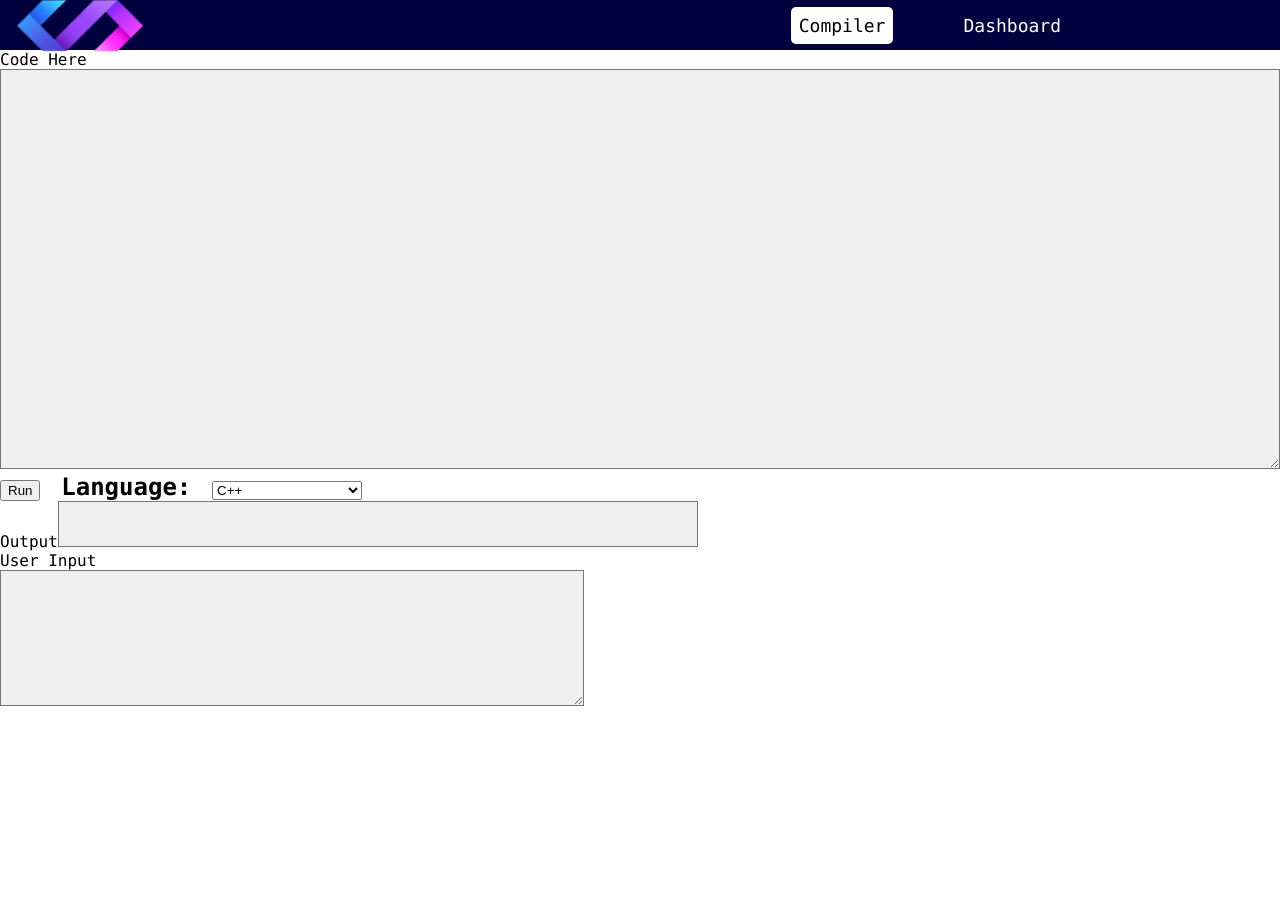
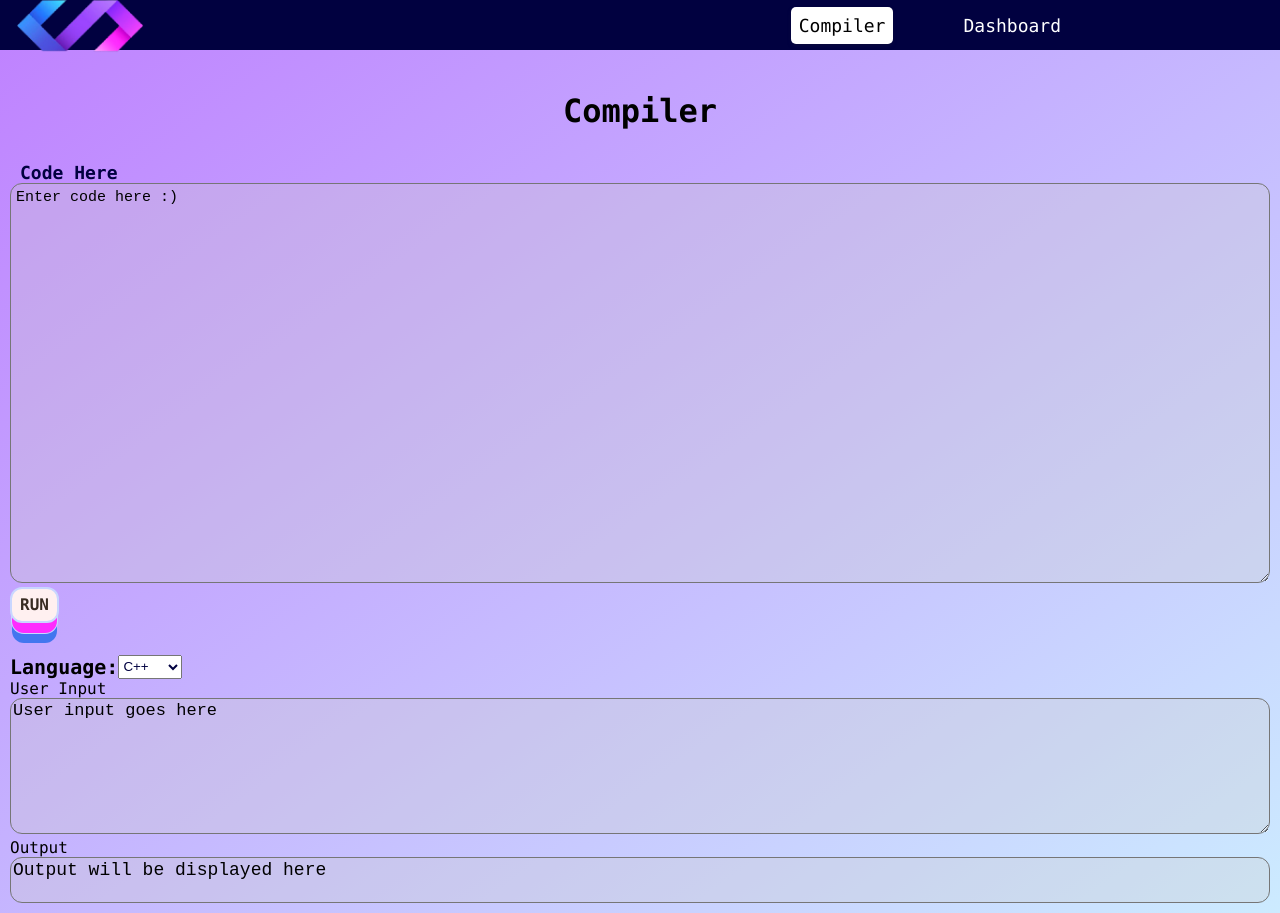
Before and after one commit to opencodeiiita/Geek-Editor-Frontend, a React (Create React App) app: page /compiler in a window 1280 px wide. Before the commit the page ends 800 px from the top, so only its background shows below. Built offline with nearby package versions, Linux system fonts and the light colour scheme.

Commit message:
Styled Compiler component

```diff
--- a/package.json
+++ b/package.json
@@ -8,6 +8,7 @@
     "@testing-library/jest-dom": "^5.14.1",
     "@testing-library/react": "^11.2.7",
     "@testing-library/user-event": "^12.8.3",
+    "antd": "^4.16.13",
     "axios": "^0.21.4",
     "fetch": "^1.1.0",
     "prismjs": "^1.25.0",
--- a/src/Compiler/Compiler.css
+++ b/src/Compiler/Compiler.css
@@ -1,8 +1,36 @@
+* {
+    --compiler-page-background: linear-gradient(to top left, #ccebff, #bf80ff);
+}
+body {
+    background: var(--compiler-page-background);
+    /* display: flex; */
+    /* align-items: center; */
+}
+.compiler-bg {
+    margin: 10px;
+    /* background-color: var(--compiler-page-background); */
+}
+.compiler-bg > h1 {
+    text-align: center;
+    padding: 1em;
+}
+.inputHeading {
+    color: #010140;
+    font-size: large;
+    font-weight: bold;
+    padding: 10px;
+}
+.chooseLanguage {
+    font-size: 20px;
+    /* display: flex; */
+}
+.languageSelector {
+    display: flex;
+    padding-top: 2em;
+}
 .language {
-	display: inline;
-}
-.heading {
-	font-size: 20px;
+    padding: none;
+    color: #010140;
 }
 #source {
     width: 100% !important;
@@ -10,6 +38,14 @@
     height: 50vh;
     font-size: 15px;
     resize: vertical;
+    outline: none;
+    font-family: monospace;
+    color: #ccc;
+    border-radius: 12px;
+    padding: 5px;
+}
+#source::placeholder {
+    color: #000;
 }
 #input {
     background: #cccccc52;
@@ -17,16 +53,89 @@
     height: 17vh;
     resize: vertical;
     font-size: 17px;
+    border-radius: 12px;
+    width: 100%;
+    outline: none;
+}
+#input::placeholder {
+    color: #000;
+}
 
+.user-input {
+    /* background: var(--compiler-page-background); */
+    width: 100%;
 }
+
 #output {
+    display: flex;
     background: #cccccc52;
+    color: #fff;
     width: 50%;
     height: 100%;
     font-size: 18px;
     right: 0;
     resize: none;
+    border-radius: 12px;
+    width: 100%;
+    outline: none;
 }
-.language {
-	width: 150px;
+#output::placeholder {
+    color: #000;
 }
+
+button {
+    position: relative;
+    display: inline-block;
+    cursor: pointer;
+    outline: none;
+    border: 0;
+    vertical-align: middle;
+    text-decoration: none;
+    font-size: inherit;
+    font-family: inherit;
+}
+button.button-run {
+    font-weight: 600;
+    color: #382b22;
+    text-transform: uppercase;
+    padding: 0.4em 0.5em;
+    background: #fff0f0;
+    border: 2px solid #c9d6ff;
+    border-radius: 0.75em;
+    transform-style: preserve-3d;
+    transition: transform 150ms cubic-bezier(0, 0, 0.58, 1),
+        background 150ms cubic-bezier(0, 0, 0.58, 1);
+}
+button.button-run::before {
+    position: absolute;
+    content: "";
+    width: 100%;
+    height: 100%;
+    top: 0;
+    left: 0;
+    right: 0;
+    bottom: 0;
+    background: #fe2bfe;
+    border-radius: inherit;
+    box-shadow: 0 0 0 1px #c9d6ff, 0 0.625em 0 0 #4376ef;
+    transform: translate3d(0, 0.75em, -1em);
+    transition: transform 150ms cubic-bezier(0, 0, 0.58, 1),
+        box-shadow 150ms cubic-bezier(0, 0, 0.58, 1);
+}
+button.button-run:hover {
+    background: #8528fc;
+    transform: translate(0, 0.25em);
+}
+button.button-run:hover::before {
+    box-shadow: 0 0 0 1px #c9d6ff, 0 0.5em 0 0 #4376ef;
+    transform: translate3d(0, 0.5em, -1em);
+}
+button.button-run:active {
+    background: #8528fc;
+    transform: translate(0em, 0.75em);
+    color: #ccc;
+}
+button.button-run:active::before {
+    box-shadow: 0 0 0 1px #c9d6ff, 0 0 #4376ef;
+    transform: translate3d(0, 0, -1em);
+}
--- a/src/Compiler/Compiler.js
+++ b/src/Compiler/Compiler.js
@@ -1,7 +1,8 @@
 import React, { Component } from "react";
 import "./Compiler.css";
-import Navbar from "../Components/Navbar"
-require('dotenv').config()
+import Navbar from "../Components/Navbar";
+
+require("dotenv").config();
 
 export default class Compiler extends Component {
     constructor(props) {
@@ -16,9 +17,6 @@ export default class Compiler extends Component {
 
     /* 1.Write Code here for taking value of input, language_id, user_input from local storage*/
 
-
-
-
     submit = async (e) => {
         e.preventDefault();
         let outputText = document.getElementById("output");
@@ -26,15 +24,10 @@ export default class Compiler extends Component {
         outputText.innerHTML += "Creating Submission ...\n";
         /* 2. Write Code for creating submission here */
 
-
-
         outputText.innerHTML += "Submission Created ...\n";
         /* 3. Write Code for getting a submission here */
 
-
-
         /* 4. Write Code for getting errors or displaying submissison here */
-
     };
 
     render() {
@@ -42,12 +35,11 @@ export default class Compiler extends Component {
             <>
                 <Navbar />
 
-				<div className="">
-					<div className="">
+                <div className="compiler-bg">
+                    <h1>Compiler</h1>
+                    <div className="hmm">
                         <label htmlFor="solution ">
-							<span className="">
-								 Code Here
-							</span>
+                            <span className="inputHeading">Code Here</span>
                         </label>
                         <textarea
                             required
@@ -56,36 +48,46 @@ export default class Compiler extends Component {
                             onChange={this.input}
                             className=" source"
                             value={this.state.input}
+                            placeholder="Enter code here :)"
+                            readOnly="false"
                         ></textarea>
-						<button type="submit" className="" onClick={this.submit}>
-							Run
-						</button>
-
+                        <button class="button-run">RUN</button>
+                        <div className="languageSelector">
                             <label htmlFor="tags" className="mr-1">
-							<b className="heading">Language:</b>
+                                <b className="chooseLanguage">Language:</b>
                             </label>
-						<select value={this.state.language_id} onChange={this.language} id="tags" className="language">
+                            <select
+                                value={this.state.language_id}
+                                onChange={this.language}
+                                id="tags"
+                                className="language"
+                            >
                                 <option value="54">C++</option>
                                 <option value="50">C</option>
                                 <option value="62">Java</option>
                                 <option value="71">Python</option>
                             </select>
                         </div>
+                    </div>
+                    <div className="user-input">
+                        <span className="">User Input</span>
+                        <br />
+                        <textarea
+                            id="input"
+                            onChange={this.userInput}
+                            placeholder="User input goes here"
+                        ></textarea>
+                    </div>
                     <div className="">
                         <div>
-							<span className="">
-								 Output
-							</span>
-							<textarea id="output"></textarea>
+                            <span className="">Output</span>
+                            <textarea
+                                readonly
+                                id="output"
+                                placeholder="Output will be displayed here"
+                            ></textarea>
                         </div>
                     </div>
-				</div>
-				<div className="">
-					<span className="">
-						 User Input
-					</span>
-					<br />
-					<textarea id="input" onChange={this.userInput}></textarea>
                 </div>
             </>
         );
```
Lines whose indentation alone changed are shown as unchanged.
